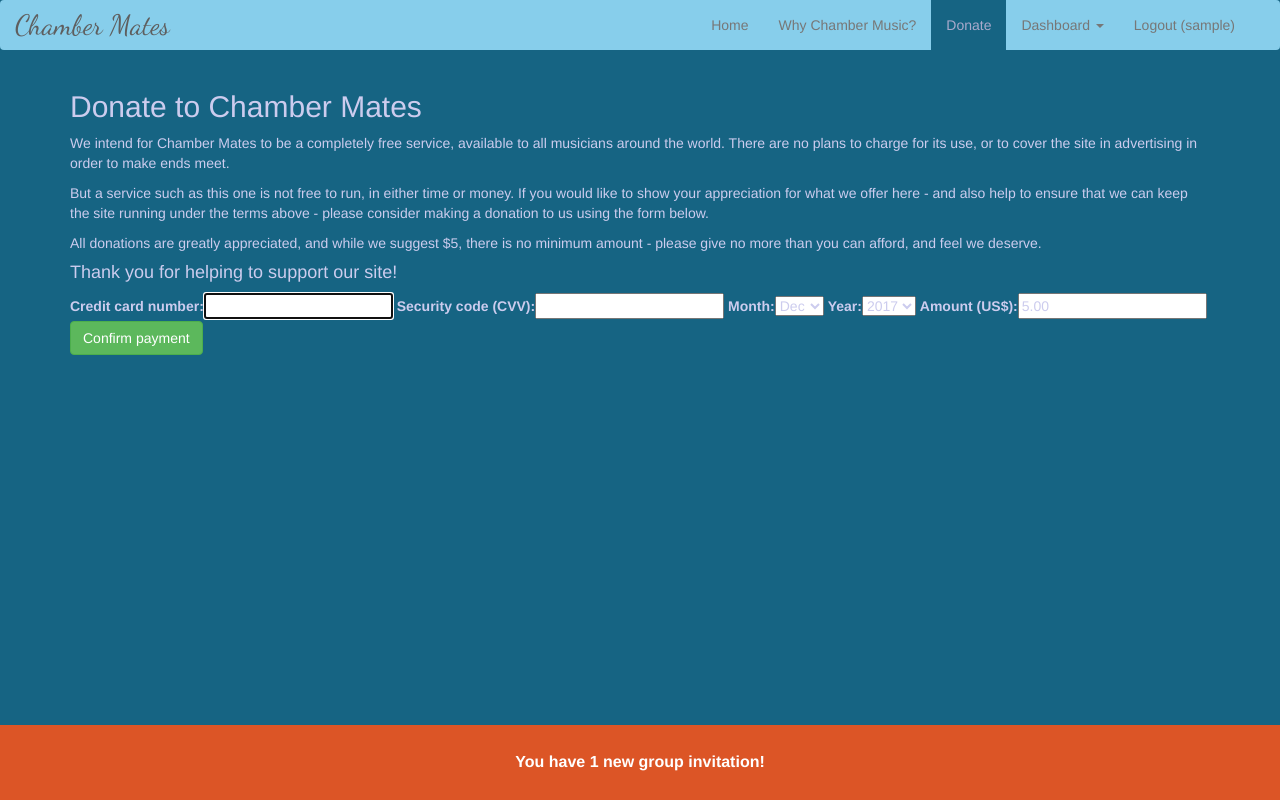
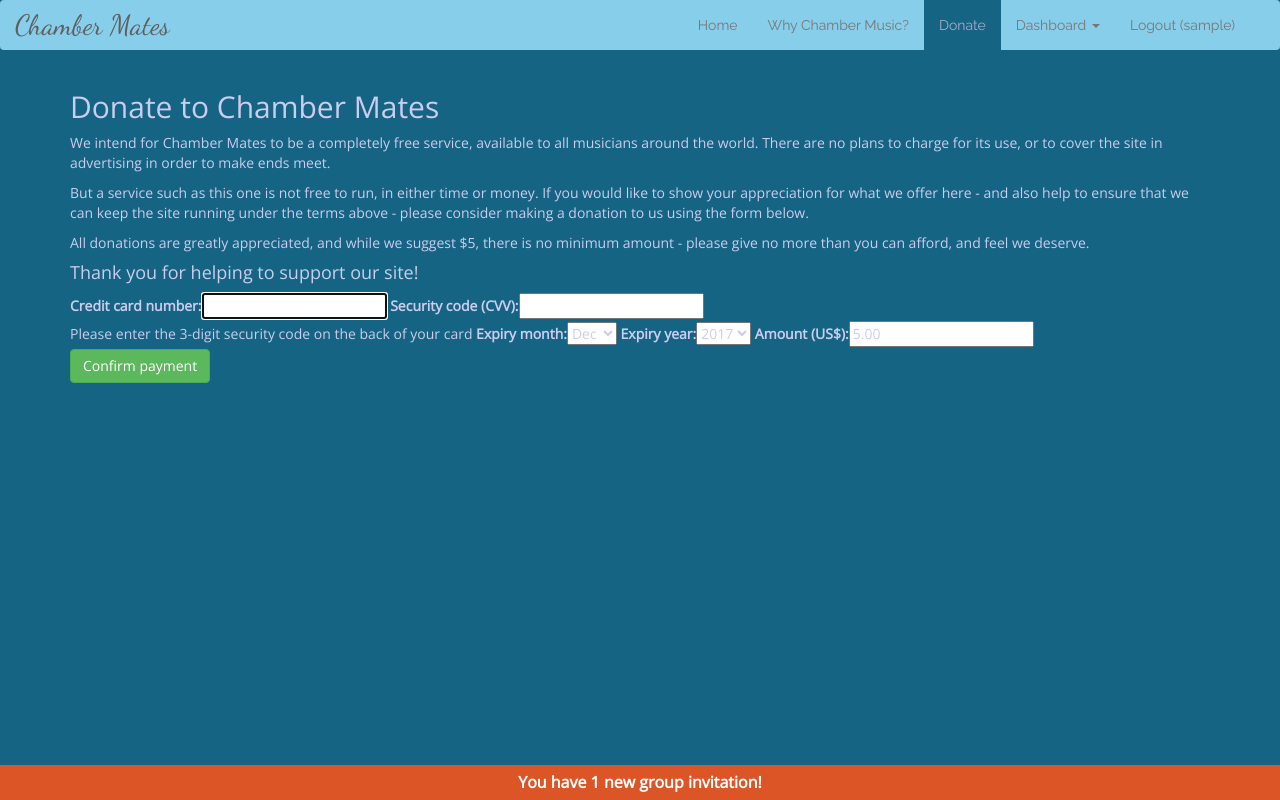
Before and after one commit to robinzigmond/chamber_mates, a Django app: page /donate/ in a window 1280 px wide. Run offline with Django 3.2, Linux system fonts and the light colour scheme; a user stored in the database is signed in; tables that the repository leaves empty hold one stand-in row (values such as "Sample post"); parts of the project's set-up code (start-up, migrations or seed data) failed here and were passed over; some libraries are stand-ins or nearby versions.

Commit message:
many changes in 'final' blitz on styling and UX. Notable changes include enabling scrolling when adding a new instrument on the profile form, and nice 'tooltips' for the helptext on the registration and donations forms (this required fixing a bug in django-forms-bootstrap!). Also dynamic resizing of notifications bar at bottom of screen. Plus addition of more Google fonts, and addition of user-friendly labels to all form-fields which were lacking them. Possibly even some further changes that I've now forgotten...

```diff
--- a/accounts/forms.py
+++ b/accounts/forms.py
@@ -26,8 +26,8 @@ class UserUpdateForm(forms.Form):
     """
     email = forms.EmailField()
     current_password = forms.CharField(widget=forms.PasswordInput, required=False)
-    new_password1 = forms.CharField(label="new password", widget=forms.PasswordInput, required=False)
-    new_password2 = forms.CharField(label="confirm new password", widget=forms.PasswordInput, required=False)
+    new_password1 = forms.CharField(label="New password", widget=forms.PasswordInput, required=False)
+    new_password2 = forms.CharField(label="Confirm new password", widget=forms.PasswordInput, required=False)
 
     # make sure we can pass the User instance in to the form
     def __init__(self, *args, **kwargs):
@@ -99,5 +99,5 @@ class UserInstrumentForm(forms.ModelForm):
         labels = {"standard": "Please select your approximate standard on this instrument",
                   "desired_instruments": """What instruments do you want to form a group with?
                                           Select as many as you like.""",
-                  "accepted_standards": """I'd be happy with players of these approximate standards
+                  "accepted_standards": """Which (approximate) standards do you want your partners to have?
                                            (select multiples if desired)"""}
--- a/chamber_mates/settings.py
+++ b/chamber_mates/settings.py
@@ -39,14 +39,14 @@ INSTALLED_APPS = [
     'django.contrib.staticfiles',
     "django.contrib.gis",
     "mapwidgets",
-    "django_forms_bootstrap",
     "ajax_select",
     "anora",
     "home",
     "accounts",
     "user_messages",
     "donations",
-    "groups"
+    "groups",
+    "django_forms_bootstrap"
 ]
 
 MIDDLEWARE = [
--- a/donations/forms.py
+++ b/donations/forms.py
@@ -12,9 +12,9 @@ class DonationForm(forms.Form):
     YEAR_CHOICES = [(i, i) for i in range(current_year, current_year+21)]
 
     credit_card_number = forms.CharField(label="Credit card number")
-    cvv = forms.CharField(label="Security code (CVV)")
-    expiry_month = forms.ChoiceField(label="Month", choices=MONTH_CHOICES, initial=current_month)
-    expiry_year = forms.ChoiceField(label="Year", choices=YEAR_CHOICES, initial=current_year)
+    cvv = forms.CharField(label="Security code (CVV)", help_text ="Please enter the 3-digit security code on the back of your card")
+    expiry_month = forms.ChoiceField(label="Expiry month", choices=MONTH_CHOICES, initial=current_month)
+    expiry_year = forms.ChoiceField(label="Expiry year", choices=YEAR_CHOICES, initial=current_year)
     stripe_id = forms.CharField(widget=forms.HiddenInput)
     amount = forms.FloatField(min_value=0, widget=forms.NumberInput(attrs={"step": "0.01"}),
                               label="Amount (US$)")
--- a/donations/templates/donations/donate.html
+++ b/donations/templates/donations/donate.html
@@ -22,6 +22,7 @@
             $("#id_credit_card_number").focus();
         });
     </script>
+    <script src="{% static 'js/helptext.js' %}"></script>
 {% endblock %}
 
 {% block content %}
@@ -58,4 +59,5 @@
             </div>
         </div>
     </div>
+
 {% endblock %}
--- a/groups/templates/groups/new.html
+++ b/groups/templates/groups/new.html
@@ -35,7 +35,7 @@
             label.attr("for", "id_invited_user");
             label.addClass("control-label");
             label.addClass("required-field");
-            label.text("Instrument you want them to play");
+            label.text("Instrument you want them to play:");
             newDiv.append(label);
             $("#div_id_invited_user").after(newDiv);
 
--- a/settings/base.py
+++ b/settings/base.py
@@ -36,14 +36,14 @@ INSTALLED_APPS = [
     'django.contrib.staticfiles',
     "django.contrib.gis",
     "mapwidgets",
-    "django_forms_bootstrap",
     "ajax_select",
     "anora",
     "home",
     "accounts",
     "user_messages",
     "donations",
-    "groups"
+    "groups",
+    "django_forms_bootstrap",
 ]
 
 MIDDLEWARE = [
--- a/static/css/custom.css
+++ b/static/css/custom.css
@@ -1,11 +1,16 @@
 body {
     background-color: #166483;
     color: #cce;
-    padding-bottom: 80px;
+    padding-bottom: 0px;
+    font-family: "Open Sans", sans-serif;
 }
 
 a {
     color: #aac;
+}
+
+nav {
+    font-family: "Raleway", sans-serif;
 }
 
 .navbar-default, ul.dropdown-menu, .open .dropdown a {
@@ -79,7 +84,7 @@ a {
     bottom: 0;
     right: 0;
     width: 100vw;
-    height: 75px;
+    height: 0px;
     z-index: 1;
     text-align: center;
     background-color: #dc5526;
@@ -94,15 +99,6 @@ a {
 #notifications a {
     color: white;
 }
-
-/*#new-messages a {
-    animation: flash 1s ease-in-out 0s infinite alternate;
-}
-
-@keyframes flash {
-    0% {opacity: 0;}
-    100% {opacity: 1;}
-}*/
 
 .media {
     text-align: center;
@@ -143,7 +139,7 @@ a {
 }
 
 #dashboard-buttons button {
-    width: 125px;
+    min-width: 125px;
     text-align: center;
     margin: 10px 10px 10px 0;
 }
@@ -177,10 +173,19 @@ a {
     color: darkred;
 }
 
-/*#location-mw-wrap {
-    max-width: 100vw;
-    min-width: 330px;
-}*/
+.help-block {
+    display: none;
+    position: absolute;
+    z-index: 1;
+    color: black;
+    background-color: #737373;
+    padding: 5px;
+}
+
+.glyphicon-question-sign {
+    margin-left: 5px;
+    cursor: pointer;
+}
 
 #instruments-heading {
     color: white;
@@ -353,3 +358,9 @@ tr[id^="thread-no-"] {
 #new-post-form {
     display: none;
 }
+
+@media screen and (max-width: 695px) {
+    .mw-adress-input-wrap {
+        display: none;
+    }
+}
--- /dev/null
+++ b/static/js/helptext.js
@@ -0,0 +1,20 @@
+$(function() {
+    var helpersNeeded = $(".help-block").parents(".form-group").children("label");
+    $("<span class='glyphicon glyphicon-question-sign' aria-hidden='true'></span>")
+        .insertAfter(helpersNeeded);
+    $(".glyphicon-question-sign").hover(function() {
+        var helpText = $(this).parents(".form-group").find(".help-block");
+        var xPos = -$(this).parents(".col-xs-12").offset().left + $(this).offset().left + 15;
+        var yPos = -$(this).parents(".col-xs-12").offset().top + $(this).offset().top + 15;
+        helpText.css({ top: yPos, left: xPos}).show();
+    }, function() {
+        $(this).parents(".form-group").find(".help-block").hide();
+    });
+    // add click version of effect too, for mobile users
+    $(".glyphicon-question-sign").click(function() {
+        var helpText = $(this).parents(".form-group").find(".help-block");
+        var xPos = -$(this).parents(".col-xs-12").offset().left + $(this).offset().left + 15;
+        var yPos = -$(this).parents(".col-xs-12").offset().top + $(this).offset().top + 15;
+        helpText.css({ top: yPos, left: xPos}).toggle();
+    });
+});
--- a/templates/base.html
+++ b/templates/base.html
@@ -8,7 +8,7 @@
         <title>Chamber Mates</title>
         <link rel="stylesheet" href="{% static 'lib/bootstrap-3.3.7-dist/css/bootstrap.min.css' %}">
         <link rel="stylesheet" href="{% static 'css/custom.css' %}">
-        <link href="https://fonts.googleapis.com/css?family=Dancing+Script" rel="stylesheet">
+        <link href="https://fonts.googleapis.com/css?family=Dancing+Script|Raleway|Open+Sans" rel="stylesheet">
         <script type="text/javascript" src="{% static 'lib/jquery-3.2.1.min.js' %}"></script>
         <script type="text/javascript" src="{% static 'lib/bootstrap-3.3.7-dist/js/bootstrap.min.js' %}"></script>
         {% block load_media %}
@@ -96,5 +96,24 @@
             {% endif %}
             </div>
         {% endif %}
+
+        <script type="text/javascript">
+            $(function() {
+                var notificationHeight = 10;
+                {% if user_messages %}
+                    notificationHeight += 25;
+                {% endif %}
+                {% if new_matches %}
+                    notificationHeight += 25;
+                {% endif %}
+                {% if new_invites %}
+                    notificationHeight += 25;
+                {% endif %}
+                var cssValue = notificationHeight + "px";
+                $("body").css("padding-bottom", notificationHeight);
+                $("#notifications").css("height", notificationHeight);
+            });
+        </script>
+
     </body>
 </html>
```
Also changed, not shown: accounts/templates/accounts/register.html (+7 -0 lines), groups/forms.py (+10 -8 lines), templates/bootstrap/_field_help_text.html (added, +15 -0 lines), static/lib/jquery.formset.js.
